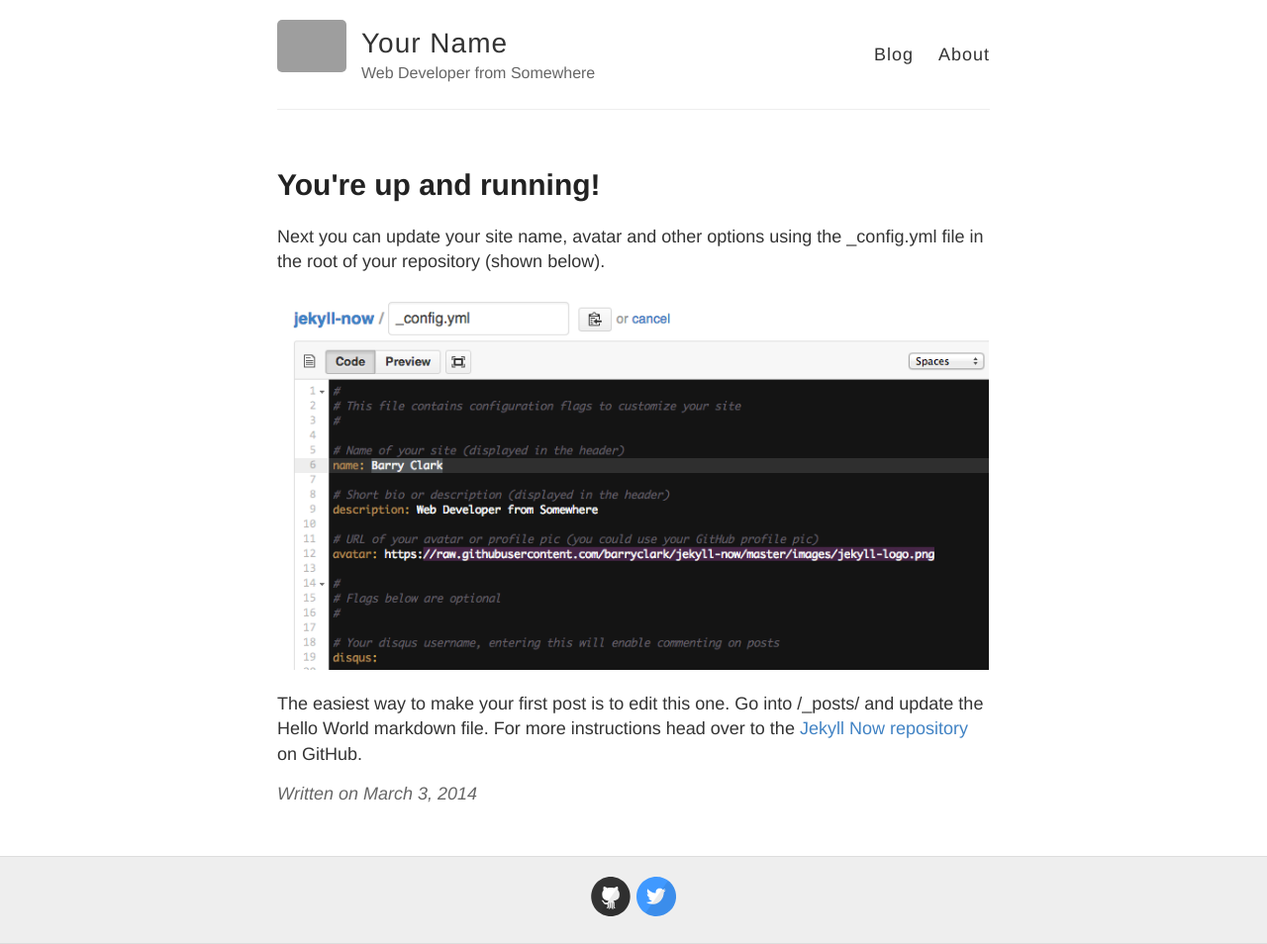
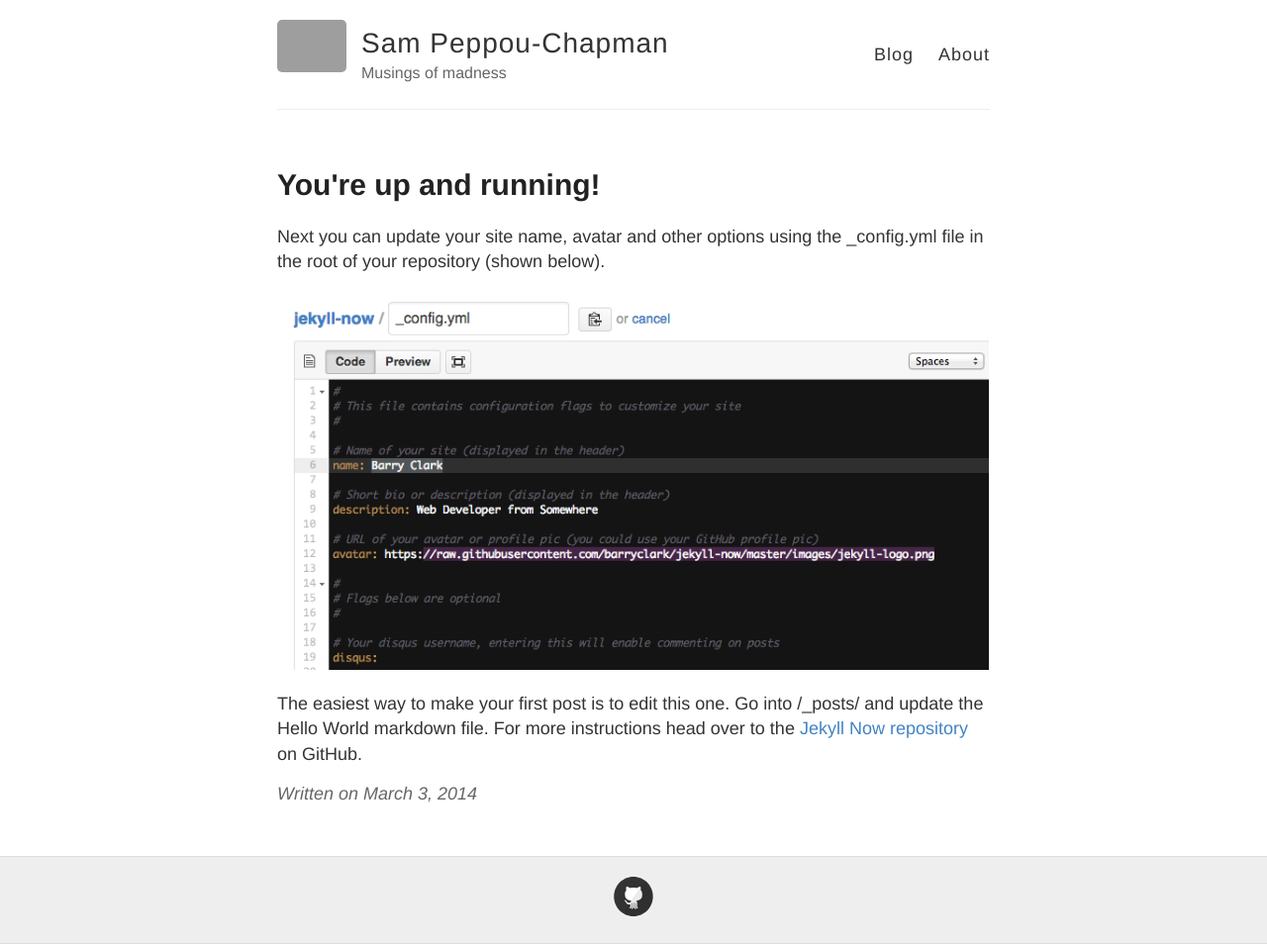
Before and after one commit to speppou/speppou.github.io, a Jekyll site: the page built from _posts/2014-3-3-Hello-World.md, in a window 1280 px wide. Shown: the whole page at 99% size. Built offline with Jekyll 4.4.1, drawn with Linux system fonts in a browser that asks for light colours; grey boxes are pictures that could not be loaded.

Commit message:
Update _config.yml

```diff
--- a/_config.yml
+++ b/_config.yml
@@ -3,10 +3,10 @@
 #
 
 # Name of your site (displayed in the header)
-name: Your Name
+name: Sam Peppou-Chapman
 
 # Short bio or description (displayed in the header)
-description: Web Developer from Somewhere
+description: Musings of madness
 
 # URL of your avatar or profile pic (you could use your GitHub profile pic)
 avatar: https://raw.githubusercontent.com/barryclark/jekyll-now/master/images/jekyll-logo.png
@@ -21,12 +21,12 @@
   email:
   facebook:
   flickr:
-  github: barryclark/jekyll-now
+  github: speppou
   instagram:
   linkedin:
   pinterest:
   rss: # just type anything here for a working RSS icon
-  twitter: jekyllrb
+  twitter:
   stackoverflow: # your stackoverflow profile, e.g. "users/50476/bart-kiers"
   youtube: # channel/<your_long_string> or user/<user-name>
   googleplus: # anything in your profile username that comes after plus.google.com/
```
